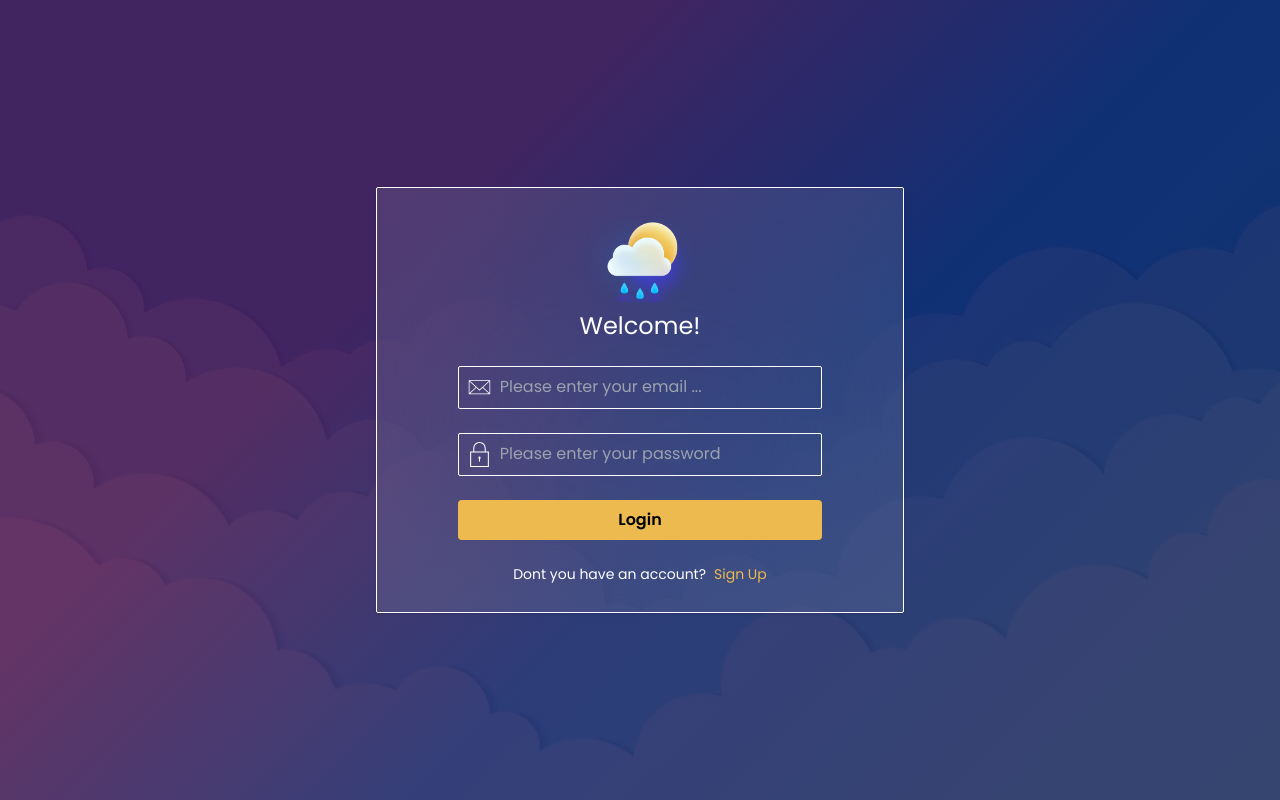
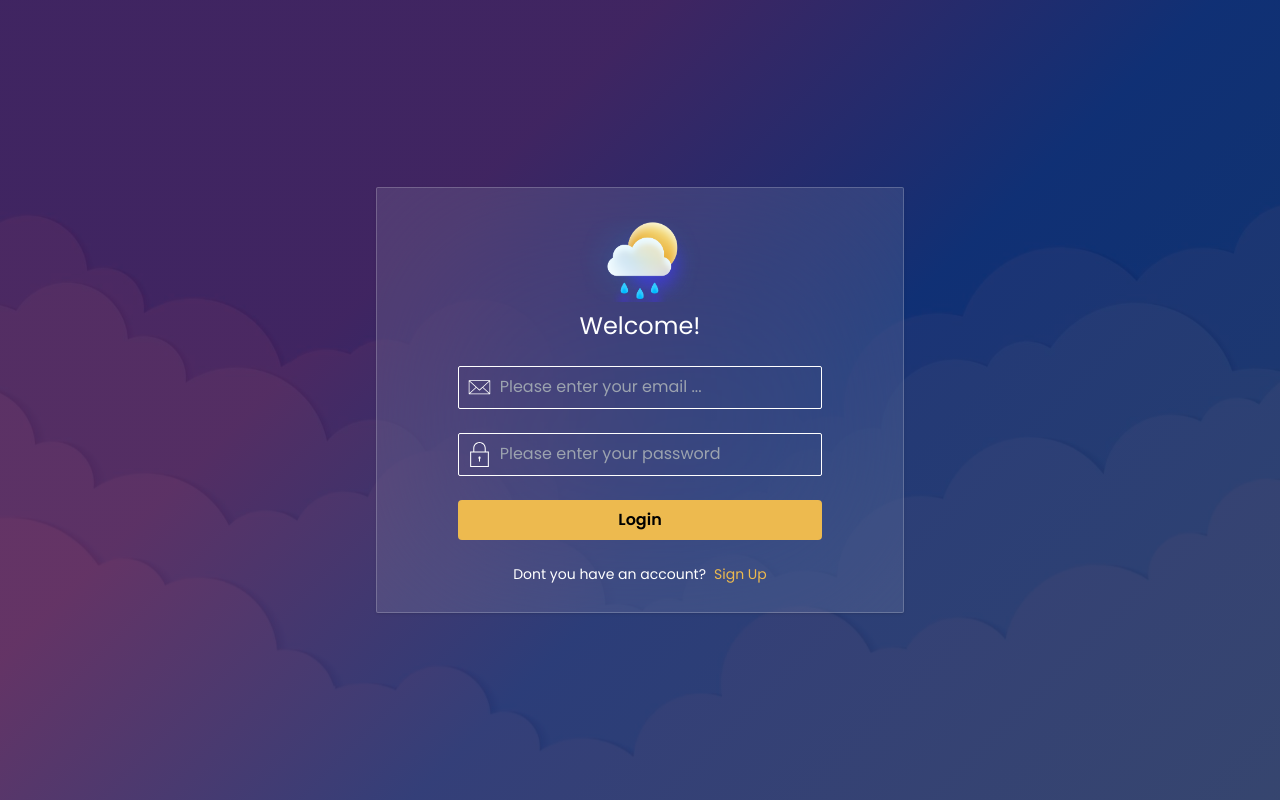
Before and after one commit to ShivaEslami97/nextjs-weather-app, a Next.js app: page / in a window 1280 px wide. Built offline with nearby package versions, Linux system fonts and the light colour scheme.

Commit message:
fix: fix border color bug in tailwind config

```diff
--- a/tailwind.config.js
+++ b/tailwind.config.js
@@ -10,13 +10,14 @@
       backgroundImage: {
         main: "url('../public/clouds-bg.svg')",
         filter: "url(../public/Rectangle.svg)",
+        elgoli: "url(../public/elgoli.svg)",
       },
       backgroundColor: {
         box: "rgba(255, 255, 255, 0.1)",
       },
       colors: {
         primary: "#EDBA4F",
-        gray: "1px solid rgba(255, 255, 255, 0.2)",
+        gray: "rgba(255, 255, 255, 0.2)",
       },
       backdropBlur: {
         "4xl": "100px",
```
